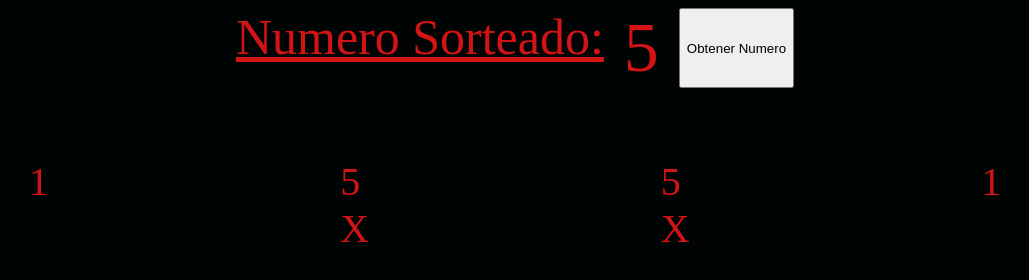
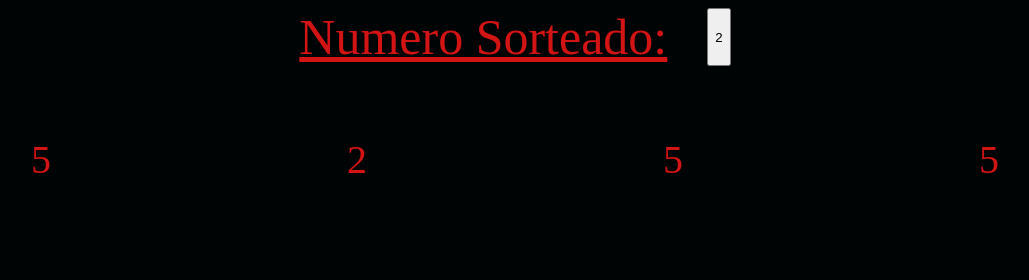
Before and after one commit to vongif/loteria, a plain HTML site: page index.html in a window 1280 px wide. Shown: the whole page, without its empty margins (125-1154 px from the left). Drawn offline with Linux system fonts and the light colour scheme.

Commit message:
boton click

```diff
--- a/index.html
+++ b/index.html
@@ -15,9 +15,9 @@
     <div>
         <div class="sorteo">
             <a> Numero Sorteado: </a>
-            <div id="numero" class="number">  </div>
+            <div  class="number">  </div>
 
-        <button >
+        <button onclick="sorteando()" id="numero">
            Obtener Numero
         </button>
 
--- a/loteria.js
+++ b/loteria.js
@@ -1,8 +1,12 @@
 
 function sortear(){
 
+function sorteando(){
 let sorteo = Math.ceil(Math.random() * (5 - 0) + 0);
 document.getElementById("numero").innerHTML=sorteo;
+}
+sorteando()
+
 let uno = Math.ceil(Math.random() * (5-0) + 0);
 document.getElementById("1").innerHTML=uno;
 let dos = Math.ceil(Math.random() * (5-0) + 0);
```
